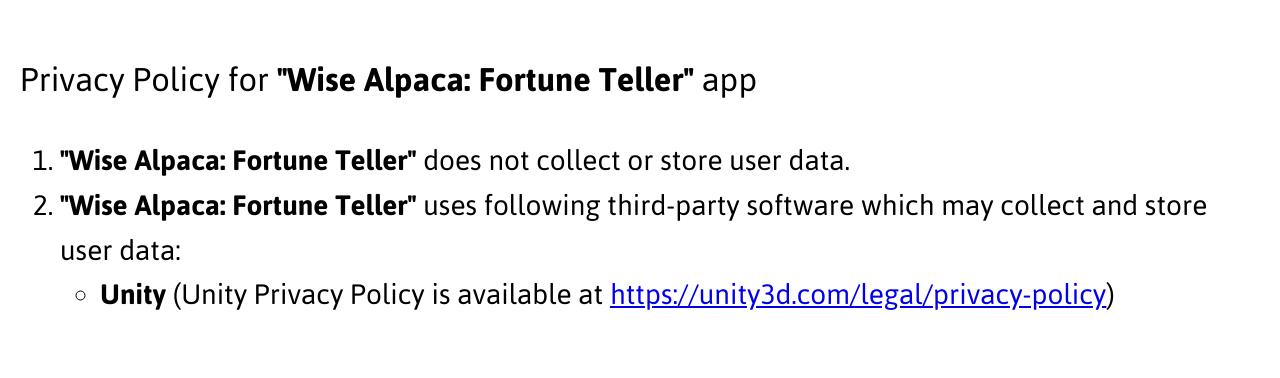
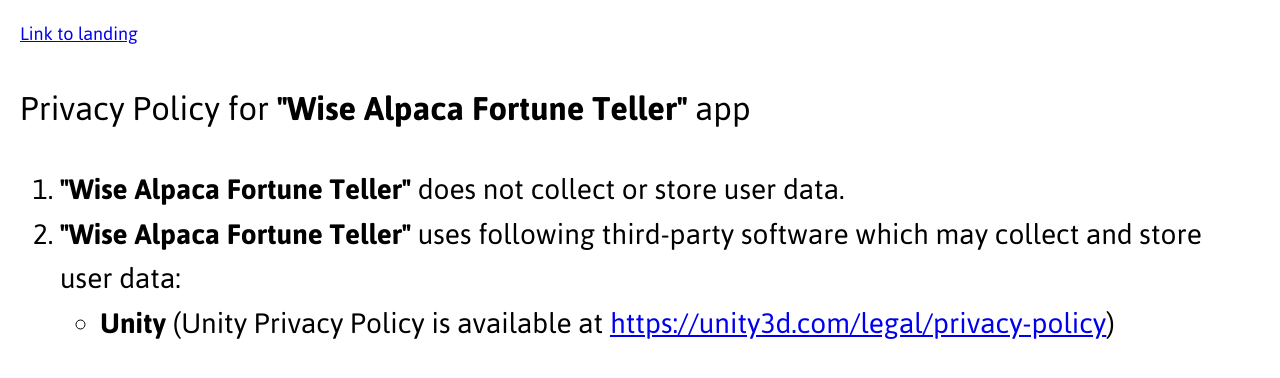
Before and after one commit to wise-alpaca/wise-alpaca.github.io, a plain HTML site: page privacy-policy.html in a window 1280 px wide. Drawn offline with Linux system fonts and the light colour scheme.

Commit message:
Update privacy-policy.html

```diff
--- a/privacy-policy.html
+++ b/privacy-policy.html
@@ -10,12 +10,13 @@
 <body>
 
   <div class="welcome">
+    <div class="link-to-landing"><a href="../"> Link to landing</a></div>
     <div class="welcome-text" style="text-align: left;">
       <div class="privacy-policy" style="max-width:1280px; margin:auto;">
-          <h3 style="font-weight:normal">Privacy Policy for <span style="font-weight:bold">"Wise Alpaca: Fortune Teller"</span> app</h3>
+          <h3 style="font-weight:normal">Privacy Policy for <span style="font-weight:bold">"Wise Alpaca Fortune Teller"</span> app</h3>
         <ol>
-          <li><span style="font-weight:bold">"Wise Alpaca: Fortune Teller"</span> does not collect or store user data.</li>
-          <li><span style="font-weight:bold">"Wise Alpaca: Fortune Teller"</span> uses following third-party software which may collect and store user data:
+          <li><span style="font-weight:bold">"Wise Alpaca Fortune Teller"</span> does not collect or store user data.</li>
+          <li><span style="font-weight:bold">"Wise Alpaca Fortune Teller"</span> uses following third-party software which may collect and store user data:
             <ul><li><span style="font-weight:bold">Unity</span> (Unity Privacy Policy is available at <a style="word-break: break-word;" target="_blank" href="https://unity3d.com/legal/privacy-policy">https://unity3d.com/legal/privacy-policy</a>)</li></ul>
           </li>
         </ol>
```
